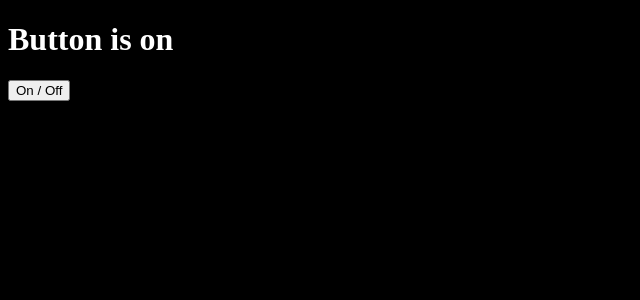
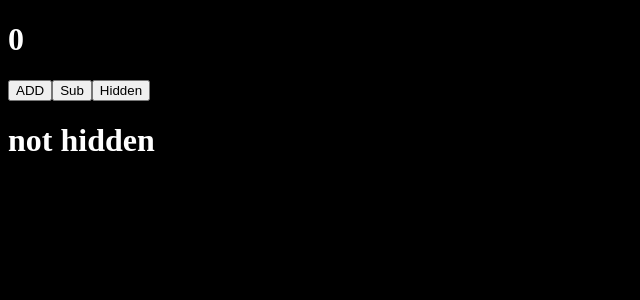
Before and after one commit to Chandrakishortiwari/REACT, a React (Vite) app: page / in a window 1280 px wide. Shown: the top 300 px of the page, without its empty margins (0-640 px from the left). Built offline with nearby package versions, Linux system fonts and the light colour scheme.

Commit message:
Work on Reducer

```diff
--- a/src/App.jsx
+++ b/src/App.jsx
@@ -11,6 +11,8 @@ import MultipalInputHendling from "./Components/FromHendling/MultipalInputHendli
 import RoutingMain from "./Components/Ruting/RoutingMain";
 import PropsDrilling from "./Components/PropsDrilling/PropsDrilling";
 import CreateNo_Off_button from "./Components/Pratices_Work/CreateNo_Off_button";
+import UseReducer from "./Components/Hooks/UseReducer";
+
 
 function App() {
 
@@ -49,7 +51,10 @@ function App() {
         {/* <RoutingMain /> */}
         {/* <PropsDrilling /> */}
 
-        <CreateNo_Off_button />
+        {/* <CreateNo_Off_button /> */}
+
+      <UseReducer />
+
 
     </>
   );
--- /dev/null
+++ b/src/Components/Hooks/UseReducer.jsx
@@ -0,0 +1,41 @@
+import React, { useReducer } from 'react'
+import Counter from './Counter'
+
+function UseReducer() {
+
+    const reducer=  (state, action) =>{
+        switch (action.type){
+            case 'INCREMENT' :
+             return {counter : state.counter + 1}
+
+             case 'DECREMENT' :
+                return {counter : state.counter - 1}
+
+                case 'TOGGLE' :
+                    return {...state, hideen: !state.hideen }
+                    default:
+                        return state ;
+        }
+    }
+
+
+   const [state, dispatch] = useReducer(reducer, {counter : 0, hideen: false} )
+
+  return (
+    <div>
+        <h1>{state.counter}</h1>
+
+        <button onClick={()=> dispatch({type :'INCREMENT'})}> ADD</button>
+        <button onClick={()=> state.counter > 0 && dispatch({type :'DECREMENT'})}> Sub</button>
+
+
+        <button  onClick={()=> dispatch({type :'TOGGLE'})}> Hidden</button>
+
+        {state.hideen ? <h1>hidden</h1> : <h1>not hidden</h1>}
+
+
+    </div>
+  )
+}
+
+export default UseReducer
```
